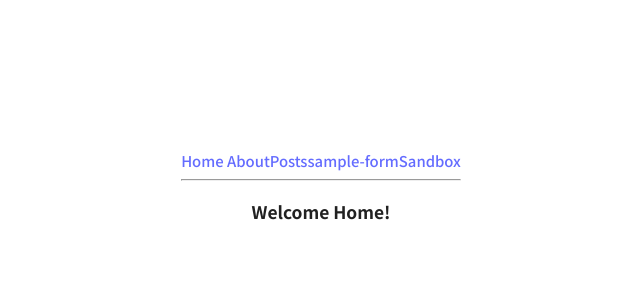
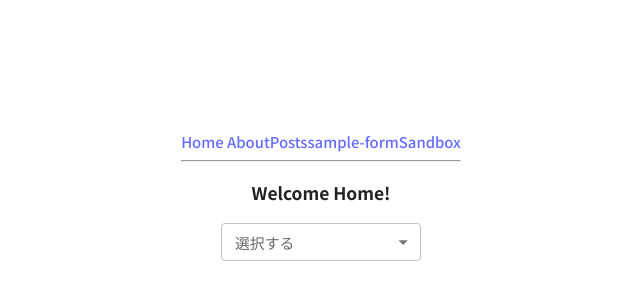
Before and after one commit to suzy1031/sandbox-react-ts-app, a React (Vite) app: page / in a window 1280 px wide. Shown: the part 204-504 px from the top of the page, without its empty margins (319-959 px from the left). Built offline with nearby package versions, Linux system fonts and the light colour scheme.

Commit message:
Add form and dialog components

```diff
--- a/src/routes/index.tsx
+++ b/src/routes/index.tsx
@@ -1,14 +1,347 @@
 import { createRoute } from '@tanstack/react-router';
 import { rootRoute } from './__root';
+import { useReducer } from 'react';
+import {
+  Button,
+  Checkbox,
+  Dialog,
+  DialogActions,
+  DialogTitle,
+  FormControl,
+  FormControlLabel,
+  FormGroup,
+  FormLabel,
+  InputLabel,
+  MenuItem,
+  Select,
+  Stack,
+} from '@mui/material';
+
+const zeroData = [
+  {
+    id: 1,
+    name: 'zero1',
+  },
+  {
+    id: 2,
+    name: 'zero2',
+  },
+  {
+    id: 3,
+    name: 'zero3',
+  },
+];
+
+const firstData = [
+  {
+    id: 10,
+    name: 'first10',
+  },
+  {
+    id: 11,
+    name: 'first11',
+  },
+  {
+    id: 12,
+    name: 'first12',
+  },
+];
+
+const secondData = [
+  {
+    id: 20,
+    name: 'second20',
+  },
+  {
+    id: 21,
+    name: 'second21',
+  },
+  {
+    id: 22,
+    name: 'second22',
+  },
+];
+
+interface State {
+  select: string;
+  modalType: {
+    type: string;
+    open: boolean;
+    data: Array<{
+      id: number;
+      name: string;
+    }>;
+  };
+  checked: number[];
+  confirm: boolean;
+  reselect: boolean;
+  tmpSelectType: string;
+}
+
+type Action =
+  | { type: 'setSelect'; payload: string }
+  | { type: 'cancel' }
+  | { type: 'setCheck'; payload: number }
+  | { type: 'submit' }
+  | { type: 'reset' }
+  | { type: 'retry' }
+  | { type: 'removeSubmit' }
+  | { type: 'removeCancel' }
+  | { type: 'reChoose' };
+
+const init: State = {
+  select: '',
+  modalType: { type: '', open: false, data: [] },
+  checked: [],
+  confirm: false,
+  reselect: false,
+  tmpSelectType: '',
+};
+
+const data = (type: string): Array<{ id: number; name: string }> => {
+  switch (type) {
+    case '0':
+      return zeroData;
+    case '1':
+      return firstData;
+    case '2':
+      return secondData;
+    default:
+      return [];
+  }
+};
+
+function reducer(state: State, action: Action): State {
+  const handleCheck = (checkedId: number): number[] => {
+    const newIds = state.checked.includes(checkedId)
+      ? state.checked.filter((id) => id !== checkedId)
+      : [...(state.checked ?? []), checkedId];
+
+    return newIds;
+  };
+
+  switch (action.type) {
+    case 'setSelect':
+      return state.checked.length <= 0
+        ? {
+            ...state,
+            select: action.payload,
+            modalType: {
+              type: action.payload,
+              open: true,
+              data: data(action.payload),
+            },
+          }
+        : {
+            ...state,
+            reselect: true,
+            tmpSelectType: action.payload,
+          };
+    case 'cancel':
+      return {
+        ...state,
+        modalType: {
+          ...state.modalType,
+          open: false,
+        },
+        confirm: true,
+      };
+    case 'setCheck':
+      return {
+        ...state,
+        checked: handleCheck(action.payload),
+      };
+    case 'submit':
+      return {
+        ...state,
+        modalType: {
+          ...state.modalType,
+          open: false,
+        },
+      };
+    case 'reset':
+      return {
+        ...state,
+        select: '',
+        modalType: {
+          type: '',
+          open: false,
+          data: [],
+        },
+        confirm: false,
+        checked: [],
+      };
+    case 'retry':
+      return {
+        ...state,
+        modalType: {
+          ...state.modalType,
+          open: true,
+        },
+        confirm: false,
+      };
+    case 'removeCancel':
+      return {
+        ...state,
+        reselect: false,
+        tmpSelectType: '',
+      };
+    case 'removeSubmit':
+      return {
+        ...state,
+        select: state.tmpSelectType,
+        modalType: {
+          type: state.tmpSelectType,
+          open: true,
+          data: data(state.tmpSelectType),
+        },
+        checked: [],
+        reselect: false,
+        tmpSelectType: '',
+      };
+    case 'reChoose':
+      return {
+        ...state,
+        modalType: {
+          ...state.modalType,
+          open: true,
+        },
+      };
+    default:
+      return state;
+  }
+}
 
 export const indexRoute = createRoute({
   getParentRoute: () => rootRoute,
   path: '/',
   component: function Index() {
+    const [state, dispatch] = useReducer(reducer, init);
+    console.log(state);
+
     return (
-      <div className="p-2">
-        <h3>Welcome Home!</h3>
-      </div>
+      <>
+        <div className="p-2">
+          <h3>Welcome Home!</h3>
+        </div>
+        <FormControl sx={{ width: '200px' }} size="small">
+          <InputLabel id={`select-label`}>選択する</InputLabel>
+          <Select
+            labelId={`select-label`}
+            value={state.select}
+            label={`選択する`}
+            onChange={(e) => {
+              dispatch({ type: 'setSelect', payload: e.target.value });
+            }}
+          >
+            <MenuItem value="0">これは0です</MenuItem>
+            <MenuItem value="1">これは1です</MenuItem>
+            <MenuItem value="2">これは2です</MenuItem>
+          </Select>
+        </FormControl>
+        {state.modalType.type !== '' && (
+          <Button
+            variant="text"
+            color="primary"
+            onClick={() => {
+              dispatch({ type: 'reChoose' });
+            }}
+          >
+            再選択
+          </Button>
+        )}
+        <Dialog open={state.modalType.open}>
+          <DialogTitle>これは{state.modalType.type}のダイアログ</DialogTitle>
+          <FormControl sx={{ m: 3 }} component="fieldset" variant="standard">
+            <FormLabel component="legend">
+              これは{state.modalType.type}のチェックボックス
+            </FormLabel>
+            <FormGroup>
+              {state.modalType.data.map((data, index) => (
+                <FormControlLabel
+                  key={index}
+                  control={
+                    <Checkbox
+                      checked={state.checked.includes(data.id)}
+                      onChange={() => {
+                        dispatch({ type: 'setCheck', payload: data.id });
+                      }}
+                    />
+                  }
+                  label={data.name}
+                />
+              ))}
+            </FormGroup>
+            <Stack direction="row" spacing={2} sx={{ mt: 2 }}>
+              <Button
+                variant="outlined"
+                color="secondary"
+                onClick={() => {
+                  dispatch({ type: 'cancel' });
+                }}
+                disabled={state.checked.length === 0}
+              >
+                閉じる
+              </Button>
+              <Button
+                variant="contained"
+                color="primary"
+                onClick={() => {
+                  dispatch({ type: 'submit' });
+                }}
+              >
+                決定
+              </Button>
+            </Stack>
+          </FormControl>
+        </Dialog>
+        <Dialog open={state.confirm}>
+          <DialogTitle>破棄しますか?</DialogTitle>
+          <DialogActions>
+            <Button
+              variant="outlined"
+              color="secondary"
+              onClick={() => {
+                dispatch({ type: 'retry' });
+              }}
+            >
+              キャンセル
+            </Button>
+            <Button
+              variant="contained"
+              color="primary"
+              onClick={() => {
+                dispatch({ type: 'reset' });
+              }}
+            >
+              破棄する
+            </Button>
+          </DialogActions>
+        </Dialog>
+        <Dialog open={state.reselect}>
+          <DialogTitle>選択中の内容を破棄しますか?</DialogTitle>
+          <DialogActions>
+            <Button
+              variant="outlined"
+              color="secondary"
+              onClick={() => {
+                dispatch({ type: 'removeCancel' });
+              }}
+            >
+              キャンセル
+            </Button>
+            <Button
+              variant="contained"
+              color="primary"
+              onClick={() => {
+                dispatch({ type: 'removeSubmit' });
+              }}
+            >
+              破棄する
+            </Button>
+          </DialogActions>
+        </Dialog>
+      </>
     );
   },
 });
```
